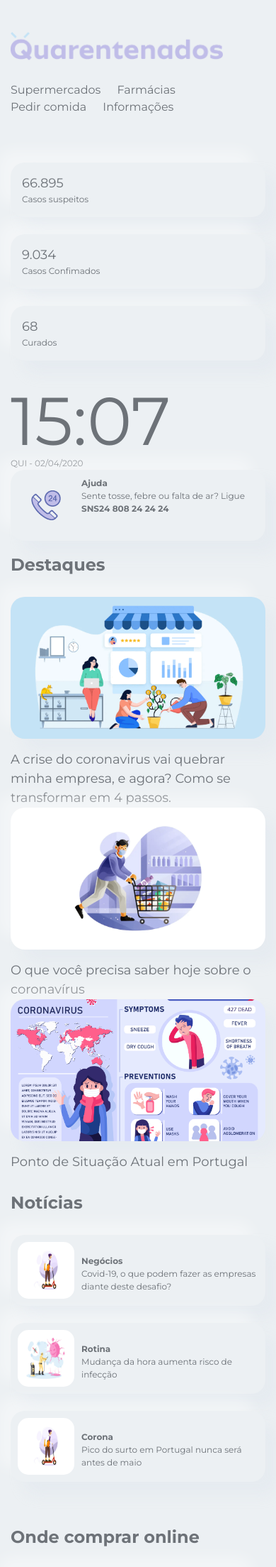
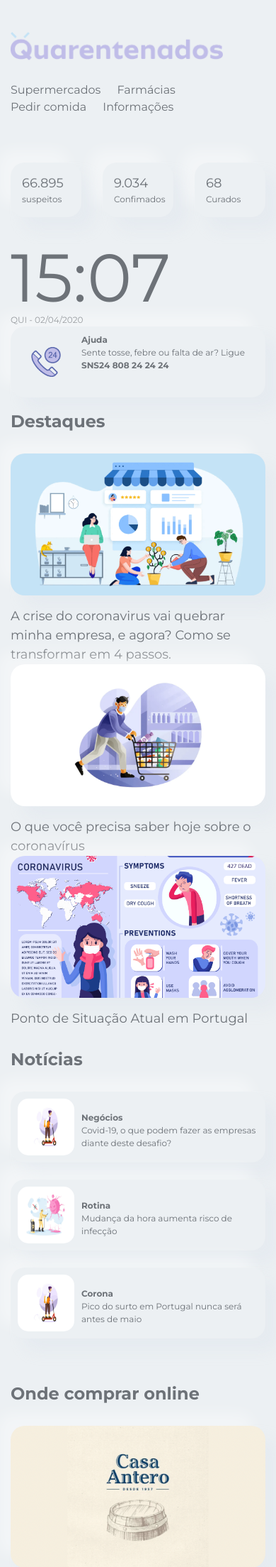
Before and after one commit to luizalbertobm/quarentenados, a PHP site: page / in a window 390 px wide. Shown: the top 2208 px of the page at 71% size. Run offline with PHP 8.4, Linux system fonts and the light colour scheme; some libraries are stand-ins or nearby versions.

Commit message:
improve mobile responsivity

```diff
--- a/index.php
+++ b/index.php
@@ -28,19 +28,19 @@
         <div class="info row">
             <div class="col-md-6">
                 <div class="row">
-                    <div class="col-md-4 mb-4">
+                    <div class="col-4 mb-4">
                         <div class="neumorphism p-3 h-100 w-100 d-inline-block">
                             <div class="size24">66.895</div>
-                            Casos suspeitos
+                            suspeitos
                         </div>
                     </div>
-                    <div class="col-md-4 mb-4">
+                    <div class="col-4 mb-4">
                         <div class="neumorphism p-3 h-100 w-100 d-inline-block">
                             <div class="size24">9.034</div>
-                            Casos Confimados
+                            Confimados
                         </div>
                     </div>
-                    <div class="col-md-4 mb-4">
+                    <div class="col-4 mb-4">
                         <div class="neumorphism p-3 h-100 w-100 d-inline-block">
                             <div class="size24">68</div>
                             Curados
```
